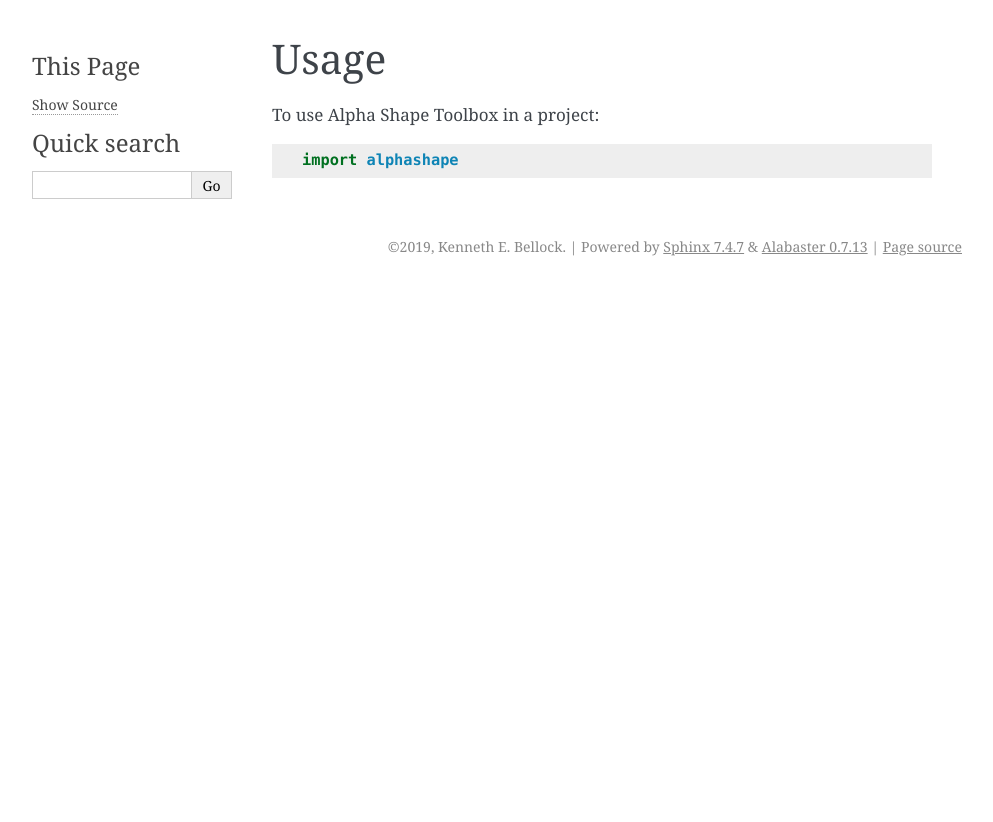
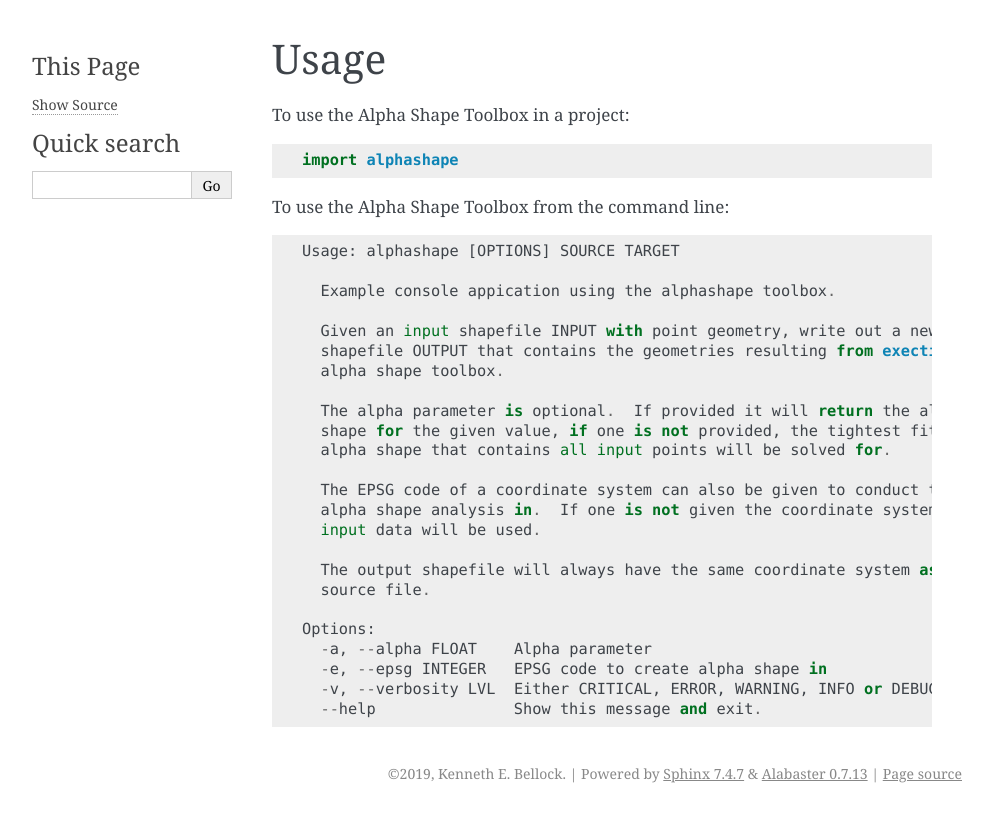
Before and after one commit to bellockk/alphashape, a Sphinx documentation site: the page built from docs/usage.rst, in a window 1280 px wide. Shown: the top 822 px of the page, without its empty margins (148-1141 px from the left). Built offline with Sphinx 7.4.7, drawn with Linux system fonts in a browser that asks for light colours.

Commit message:
Including command line tool usage

```diff
--- a/docs/usage.rst
+++ b/docs/usage.rst
@@ -2,6 +2,33 @@
 Usage
 =====
 
-To use Alpha Shape Toolbox in a project::
+To use the Alpha Shape Toolbox in a project::
 
     import alphashape
+
+To use the Alpha Shape Toolbox from the command line::
+
+    Usage: alphashape [OPTIONS] SOURCE TARGET
+
+      Example console appication using the alphashape toolbox.
+
+      Given an input shapefile INPUT with point geometry, write out a new
+      shapefile OUTPUT that contains the geometries resulting from execting the
+      alpha shape toolbox.
+
+      The alpha parameter is optional.  If provided it will return the alpha
+      shape for the given value, if one is not provided, the tightest fitting
+      alpha shape that contains all input points will be solved for.
+
+      The EPSG code of a coordinate system can also be given to conduct the
+      alpha shape analysis in.  If one is not given the coordinate system of the
+      input data will be used.
+
+      The output shapefile will always have the same coordinate system as the
+      source file.
+
+    Options:
+      -a, --alpha FLOAT    Alpha parameter
+      -e, --epsg INTEGER   EPSG code to create alpha shape in
+      -v, --verbosity LVL  Either CRITICAL, ERROR, WARNING, INFO or DEBUG
+      --help               Show this message and exit.
--- a/environment.yml
+++ b/environment.yml
@@ -1,7 +1,6 @@
 channels:
   - conda-forge
 dependencies:
-  - python=2.7
   - sphinx
   - m2r
   - sphinx-issues
```
